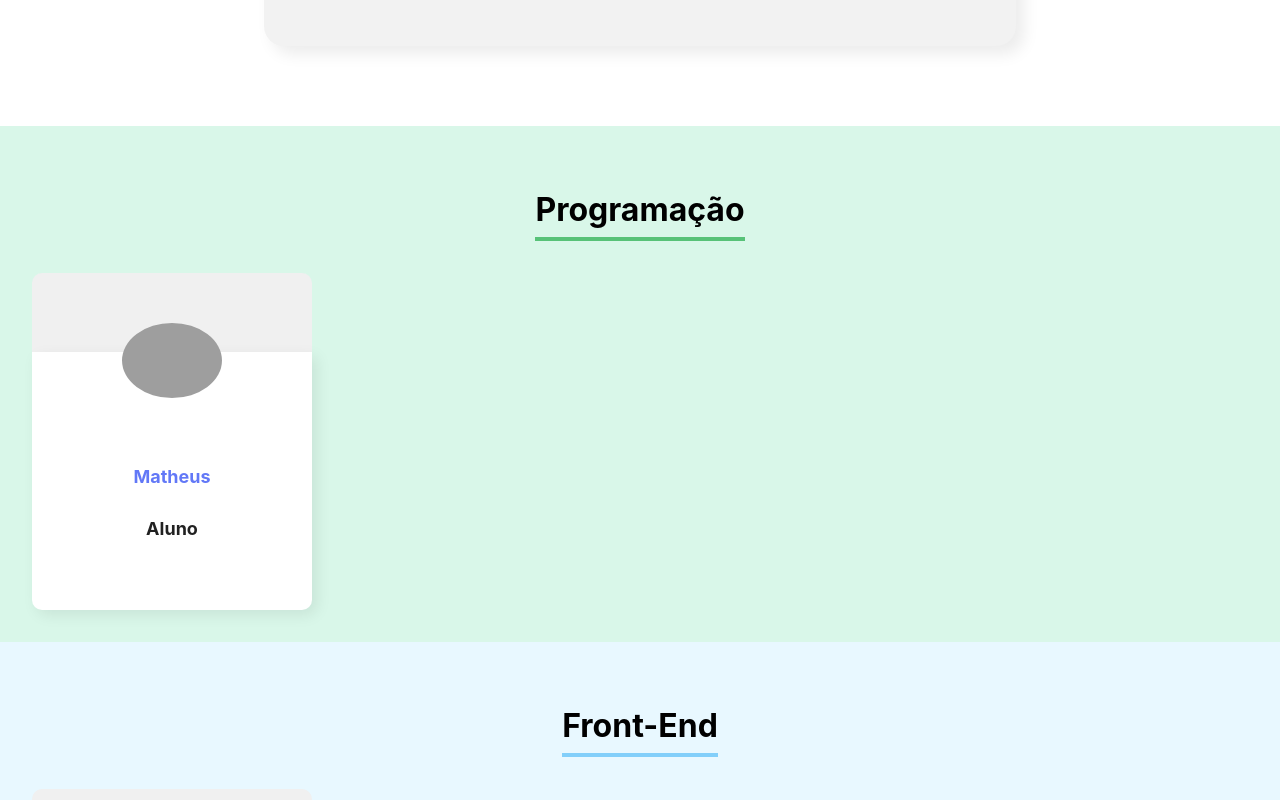
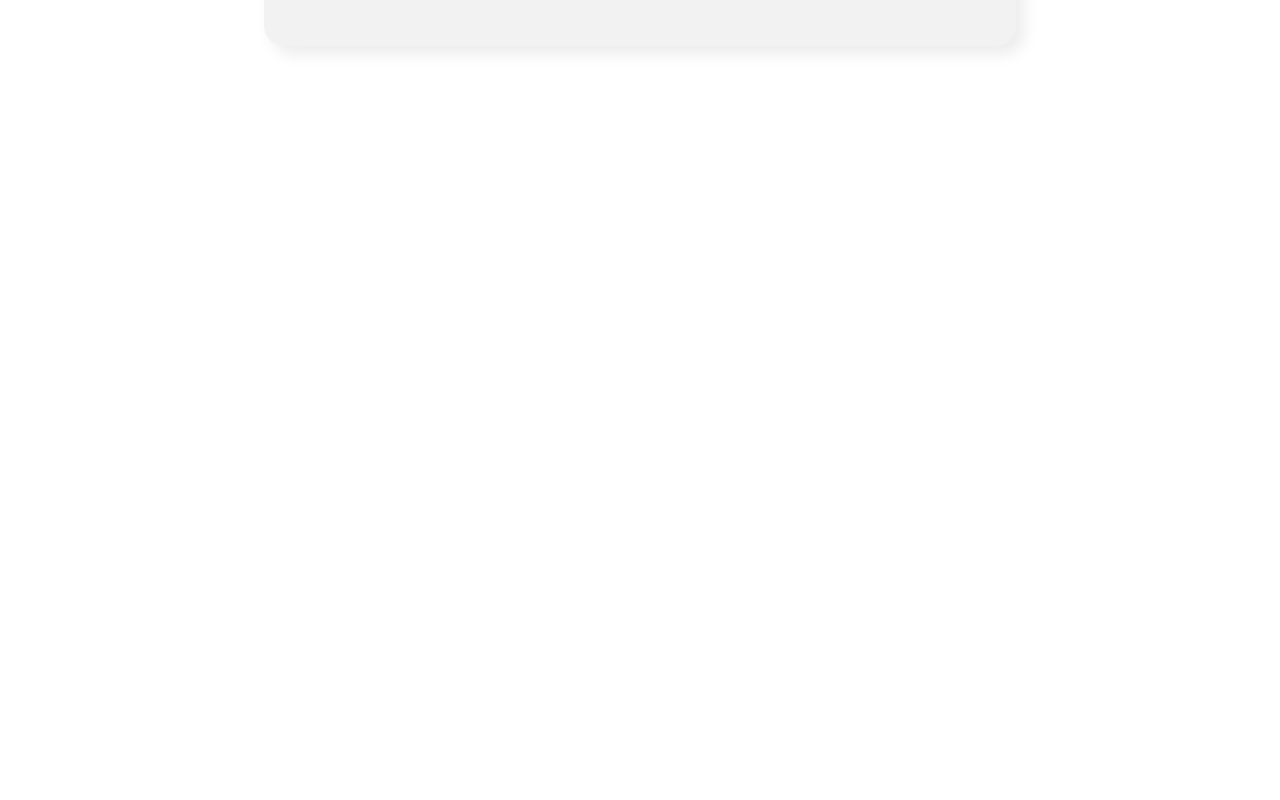
Before and after one commit to PomboObeso/organo-reactJS, a React (Create React App) app: page / in a window 1280 px wide. Shown: the part 1360-2160 px from the top of the page. After the commit the page ends 1486 px from the top, so only its background shows below. Built offline with nearby package versions, Linux system fonts and the light colour scheme; grey boxes are pictures that could not be loaded.

Commit message:
solucionando os fields vazio de colaborador

```diff
--- a/src/App.js
+++ b/src/App.js
@@ -54,7 +54,13 @@ function App() {
     <div className="App">
       <Banner/>
       <Formulario times={times.map(time => time.nome)} cadastroColaborador={colaborador => novoColaborador(colaborador)}/>
-      {times.map(time => <Time key={time.nome} nome={time.nome} corPrimaria={time.corPrimaria} corSecundaria={time.corSecundaria} />)}
+      {times.map(time => <Time
+        key={time.nome}
+        nome={time.nome}
+        corPrimaria={time.corPrimaria}
+        corSecundaria={time.corSecundaria}
+        colaboradores={colaboradores.filter(colaborador => colaborador.time === time.nome)}
+      />)}
     </div>
   );
 }
--- a/src/components/Colaborador/index.js
+++ b/src/components/Colaborador/index.js
@@ -1,14 +1,14 @@
 import './Colaborador.css'
 
-const Colaborador = () => {
+const Colaborador = (props) => {
     return (
         <div className='colaborador'>
             <div className='cabecalho'>
-                <img src='https://github.com/PomboObeso.png' alt='Imagem de Perfil - Colaborador' />
+                <img src={props.imagem} alt={`Imagem de Perfil - ${props.nome}` }/>
             </div>
             <div className='rodape'>
-                <h4>Matheus</h4>
-                <h5>Aluno</h5>
+                <h4>{props.nome}</h4>
+                <h5>{props.cargo}</h5>
             </div>
         </div>
     )
--- a/src/components/Time/Time.css
+++ b/src/components/Time/Time.css
@@ -9,3 +9,10 @@
     display: inline-block;
     padding-bottom: 8px;
 }
+
+.time .colaboradores {
+    display: flex;
+    justify-content: space-around;
+    margin-top: 32px;
+    flex-wrap: wrap;
+}
--- a/src/components/Time/index.js
+++ b/src/components/Time/index.js
@@ -6,9 +6,18 @@ const Time = (props) => {
     const css = { backgroundColor: props.corSecundaria }
 
     return (
+        props.colaboradores.length > 0 &&
         <section className='time' style={css}>
             <h3 style={{borderColor:props.corPrimaria}} >{props.nome}</h3>
-            <Colaborador/>
+            <div className='colaboradores'>
+                {props.colaboradores.map(colaborador =>
+                    <Colaborador
+                        nome={colaborador.nome}
+                        cargo={colaborador.cargo}
+                        imagem={colaborador.imagem}
+                    />)
+                }
+            </div>
         </section>
     )
 }
```
